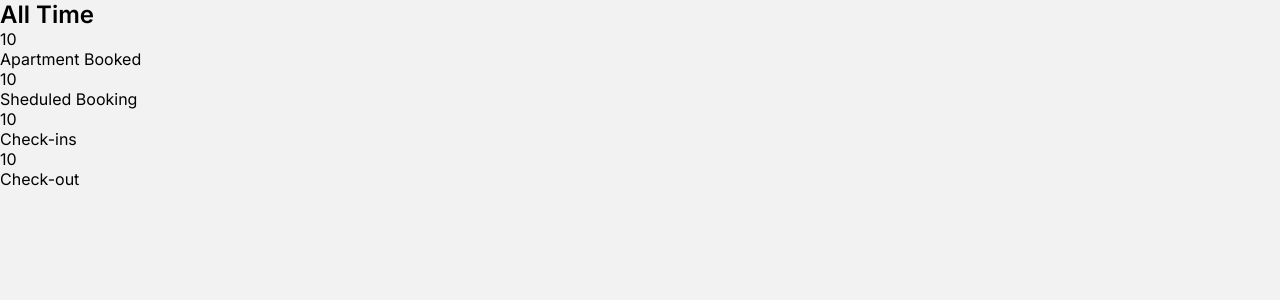
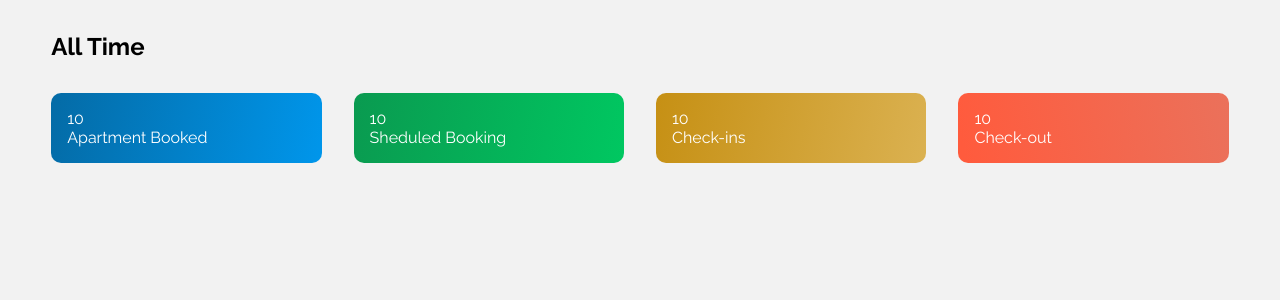
Before and after one commit to doshservices/pebbles-admin, a React (Create React App) app: page /overview in a window 1280 px wide. Shown: the top 300 px of the page. Built offline with nearby package versions, Linux system fonts and the light colour scheme.

Commit message:
dashboard ui started

```diff
--- a/src/index.css
+++ b/src/index.css
@@ -1,11 +1,8 @@
-@import url('https://fonts.googleapis.com/css2?family=Inter:wght@300;400;500;600&display=swap');
+@import url('https://fonts.googleapis.com/css2?family=Raleway:ital,wght@0,200;0,300;0,400;0,500;0,600;0,700;0,800;1,300&display=swap');
 
 body {
   background: hsl(0, 0%, 95%);
   margin: 0;
-  font-family: -apple-system, BlinkMacSystemFont, 'Segoe UI', 'Roboto', 'Oxygen',
-    'Ubuntu', 'Cantarell', 'Fira Sans', 'Droid Sans', 'Helvetica Neue',
-    sans-serif;
   -webkit-font-smoothing: antialiased;
   -moz-osx-font-smoothing: grayscale;
 }
@@ -14,7 +11,7 @@ body {
   margin: 0;
   padding: 0;
   box-sizing: border-box;
-  font-family: 'Inter';
+  font-family: 'Raleway', system-ui, -apple-system, BlinkMacSystemFont, 'Segoe UI', Roboto, Oxygen, Ubuntu, Cantarell, 'Open Sans', 'Helvetica Neue', sans-serif;
 }
 
 code {
--- a/src/style/overview.css
+++ b/src/style/overview.css
@@ -0,0 +1,40 @@
+.overview {
+    padding: 2rem clamp(1rem, 4vw, 10rem);
+}
+
+.overview .total_amount {
+    display: flex;
+    flex-wrap: wrap;
+    justify-content: space-between;
+    gap: 2rem;
+    margin: 2rem 0;
+}
+
+.overview .total_amount>div {
+    color: white;
+    padding: 1rem;
+    flex-grow: 1;
+    flex-basis: 200px;
+    margin: auto;
+    max-width: 300px;
+}
+
+.overview .total_amount div:nth-child(1) {
+    background: linear-gradient(102.03deg, #046BA6 0%, #0096EB 100%);
+    border-radius: 10px;
+}
+
+.overview .total_amount div:nth-child(2) {
+    background: linear-gradient(101.5deg, #0A9A50 0%, #00C861 101.34%);
+    border-radius: 10px;
+}
+
+.overview .total_amount div:nth-child(3) {
+    background: linear-gradient(101.74deg, #C69014 0%, #DBB252 102.07%);
+    border-radius: 10px;
+}
+
+.overview .total_amount div:nth-child(4) {
+    background: linear-gradient(78.39deg, #FF5B3D 2.71%, rgba(233, 78, 50, 0.79) 98.86%);
+    border-radius: 10px;
+}
```
